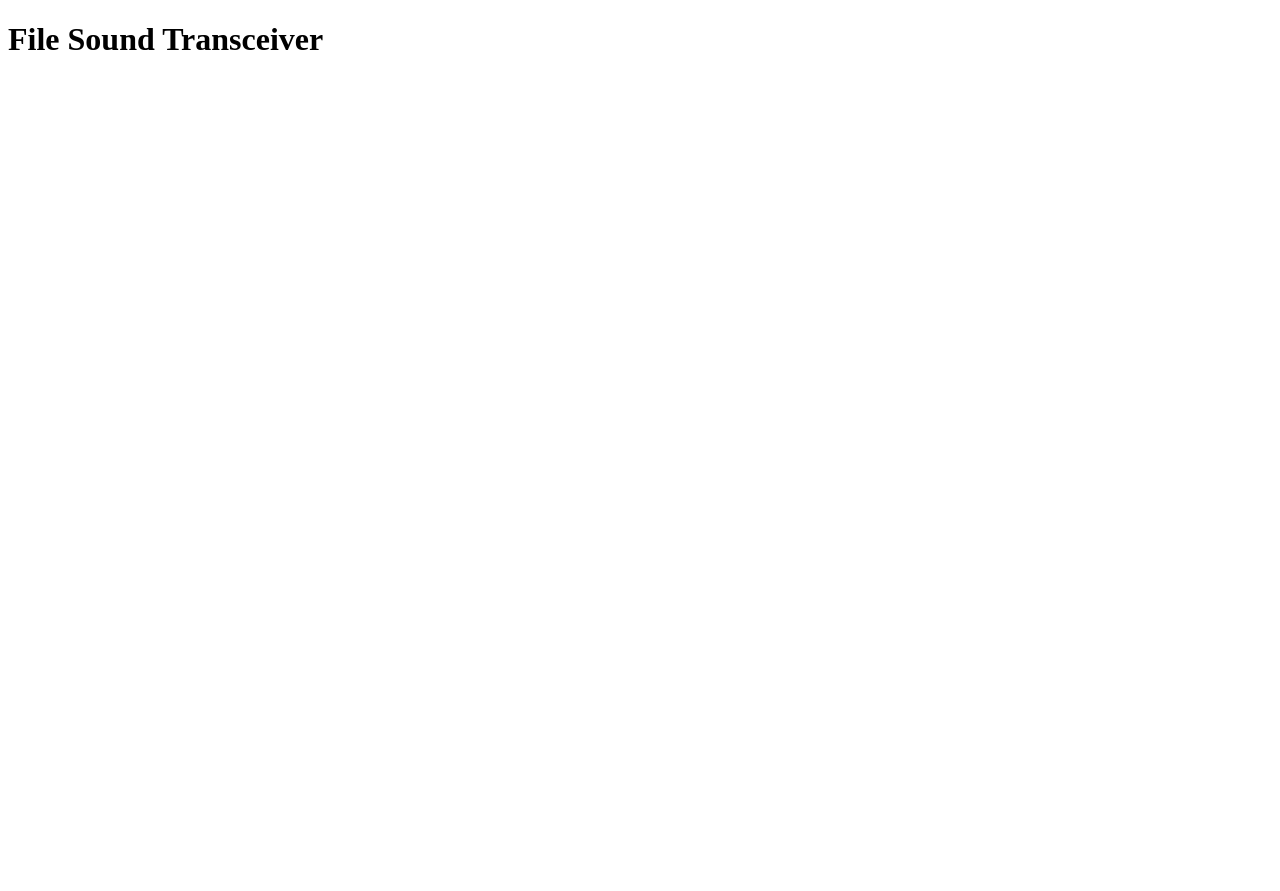
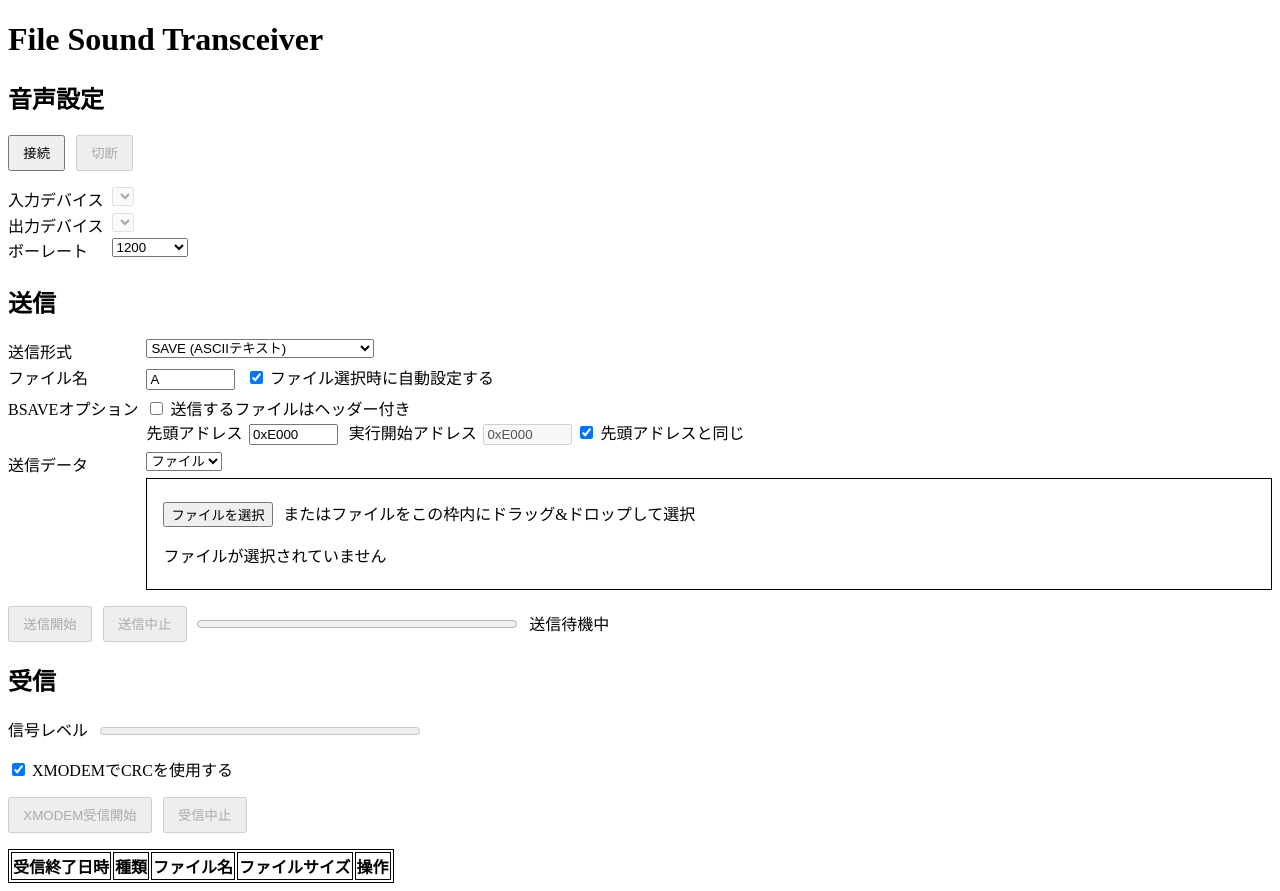
Before and after one commit to mikecat/file_sound_transceiver, a plain HTML site: page index.html in a window 1280 px wide. Before the commit the page ends 800 px from the top, so only its background shows below. Drawn offline with Linux system fonts and the light colour scheme.

Commit message:
add UI elements

```diff
--- /dev/null
+++ b/index.css
@@ -0,0 +1,45 @@
+.operation-button {
+	padding: 0.5em 1em;
+}
+
+#customBaudRateInput:not(.custom-selected) {
+	display: none;
+}
+
+.field-grid {
+	display: grid;
+	grid-template-columns: auto 1fr;
+}
+
+.field-name {
+	margin-right: 0.5em;
+}
+
+select, input[type="text"] {
+	margin-bottom: 0.5em;
+}
+
+#fileToSendDropArea {
+	display: flex;
+	align-items: center;
+	width: 100%;
+	height: 100%;
+	border: 1px solid black;
+	box-sizing: border-box;
+}
+
+#textToSend {
+	display: none;
+}
+
+#signalDetected:not(.detected) {
+	display: none;
+}
+
+.basic-table {
+	border: 1px solid black;
+}
+
+.basic-table th, .basicTable td {
+	border: 1px solid black;
+}
--- a/index.html
+++ b/index.html
@@ -13,8 +13,105 @@
 <meta name="twitter:site" content="@mikecat_mixc">
 <meta name="description" content="ファイルデータをMSXで使用される形式の音声で送受信するツールです。">
 <meta name="author" content="みけCAT">
+<link href="index.css" rel="stylesheet">
 </head>
 <body>
 <h1>File Sound Transceiver</h1>
+<h2>音声設定</h2>
+<p>
+<button type="button" class="operation-button" id="connectButton" style="margin-right: 0.5em;">接続</button>
+<button type="button" class="operation-button" id="disconnectButton" disabled>切断</button>
+</p>
+<p class="field-grid">
+<span class="field-name">入力デバイス</span>
+<span><select id="inputDeviceSelect" disabled></select></span>
+<span class="field-name">出力デバイス</span>
+<span><select id="outputDeviceSelect" disabled></select></span>
+<span class="field-name">ボーレート</span>
+<span><select id="baudRateSelect">
+<option value="1200" selected>1200</option>
+<option value="2400">2400</option>
+<option value="custom">カスタム</option>
+</select>
+<input type="number" id="customBaudRateInput" size="8" value="1200">
+</span>
+</p>
+
+<h2>送信</h2>
+<p class="field-grid">
+<span class="field-name">送信形式</span>
+<span><select id="sendType">
+<option name="csave">CSAVE (BASIC中間形式)</option>
+<option name="save" selected>SAVE (ASCIIテキスト)</option>
+<option name="bsave">BSAVE (バイナリ)</option>
+<option name="xmodem">XMODEM (双方向通信による転送)</option>
+</select></span>
+<span class="field-name">ファイル名</span>
+<span>
+<input type="text" id="sendFileName" size="8" maxlength="6" value="A" style="margin-right: 0.5em;">
+<input type="checkbox" id="setSendFileNameOnFileSelection" checked>
+<label for="setSendFileNameOnFileSelection">ファイル選択時に自動設定する</label>
+</span>
+<span class="field-name">BSAVEオプション</span>
+<span>
+<input type="checkbox" id="bsaveGetAddressFromFile">
+<label for="bsaveGetAddressFromFile">送信するファイルはヘッダー付き</label><br>
+先頭アドレス<input type="text" id="bsaveStoreAddress" size="8" value="0xE000" style="margin-left: 0.5em; margin-right: 0.5em;">
+実行開始アドレス<input type="text" id="bsaveRunAddress" size="8" value="0xE000" style="margin-left: 0.5em;" margin-right: 0.5em;" disabled>
+<input type="checkbox" id="bsaveRunAddressIsStoreAddress"checked>
+<label for="bsaveRunAddressIsStoreAddress">先頭アドレスと同じ</label>
+</span>
+<span class="field-name">送信データ</span>
+<span><select id="whatToSend">
+<option value="file" selected>ファイル</option>
+<option value="text">テキスト</option>
+</select><br>
+<span style="display: inline-block; width: 100%; height: 7em;">
+<span id="fileToSendDropArea">
+<span style="margin-left: 1em;">
+<span style="display: inline-block; margin-bottom: 1em;">
+<button type="button" id="sendFileSelectButton" style="margin-right: 0.5em;">ファイルを選択</button>
+またはファイルをこの枠内にドラッグ&amp;ドロップして選択
+</span><br>
+<span>ファイルが選択されていません</span>
+</span>
+</span>
+<textarea id="textToSend" style="width: 100%; height: 100%; box-sizing: border-box;"></textarea>
+</span></span>
+</p>
+<p>
+<button type="button" class="operation-button" id="startSendButton" style="margin-right: 0.5em;" disabled>送信開始</button>
+<button type="button" class="operation-button" id="cancelSendButton" style="margin-right: 0.5em;" disabled>送信中止</button>
+<progress id="sendProgress" value="0" style="width: 20em; margin-right: 0.5em;"></progress>
+<span id="sendStatus">送信待機中</span>
+</p>
+
+<h2>受信</h2>
+<p>
+信号レベル
+<meter id="receiveSignalMeter" style="width: 20em; margin-left: 0.5em; margin-right: 0.5em;"></meter>
+<span id="signalDetected">有効な信号を検出中</span>
+</p>
+<p>
+<input type="checkbox" id="useCrcForXmodemRecelve" checked>
+<label for="useCrcForXmodemRecelve">XMODEMでCRCを使用する</label>
+</p>
+<p>
+<button type="button" class="operation-button" id="startXmodemReceiveButton" style="margin-right: 0.5em;" disabled>XMODEM受信開始</button>
+<button type="button" class="operation-button" id="cancelReceiveButton" style="margin-right: 0.5em;" disabled>受信中止</button>
+<span id="receiveStatus"></span>
+</p>
+<table class="basic-table">
+<thead><tr>
+<th>受信終了日時</th>
+<th>種類</th>
+<th>ファイル名</th>
+<th>ファイルサイズ</th>
+<th>操作</th>
+</tr></thead>
+<tbody id="receiveTableBody">
+</tbody>
+</table>
+
 </body>
 </html>
```
